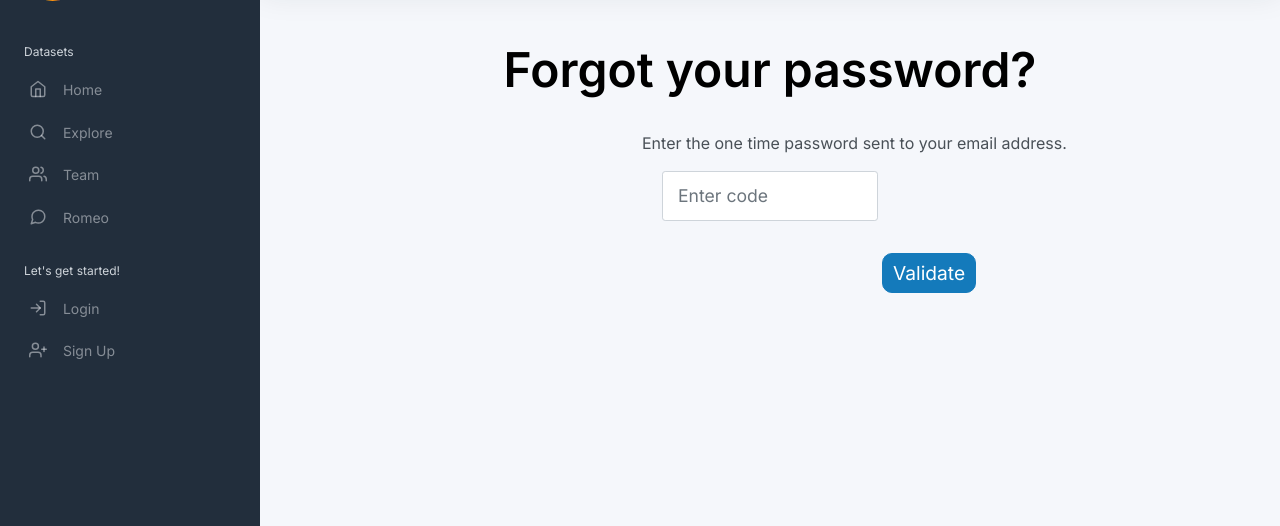
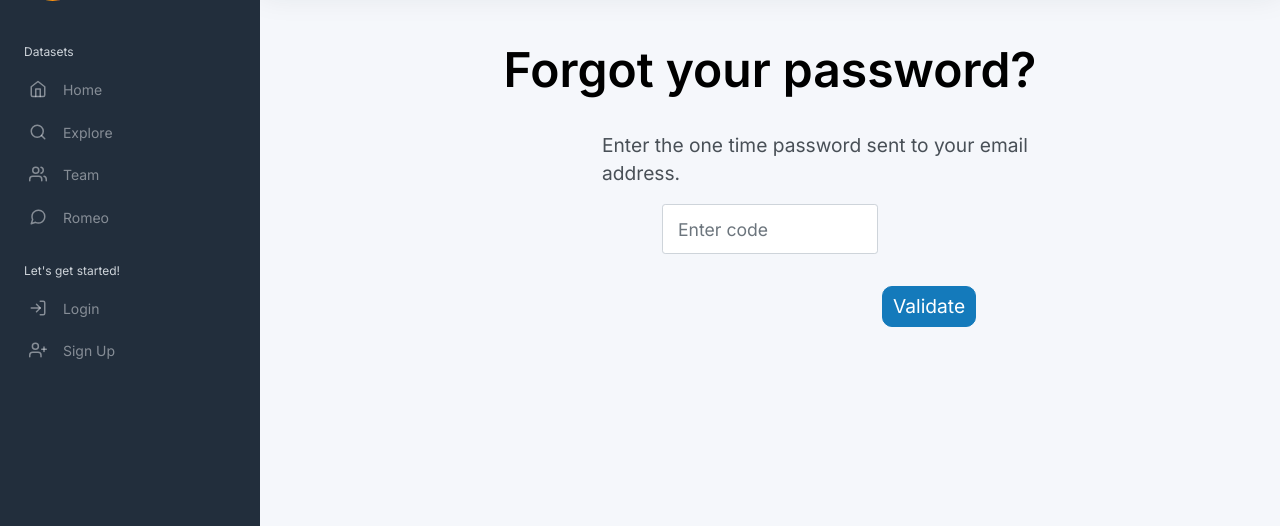
Before and after one commit to davidgonmar/uvlhub-egc, a Flask app: page /forgotpassword/code-validation in a window 1280 px wide. Shown: the part 73-599 px from the top of the page. Run offline with Flask 3, Linux system fonts and the light colour scheme; parts of the project's set-up code (start-up, migrations or seed data) failed here and were passed over; some libraries are stand-ins or nearby versions.

Commit message:
style(validate-code-for-reset-password): adjust font size and adjust location of the error message in validatecode_form.html #9

```diff
--- a/app/modules/auth/templates/auth/validatecode_form.html
+++ b/app/modules/auth/templates/auth/validatecode_form.html
@@ -11,7 +11,7 @@
     <div class="col-12 col-md-6 col-lg-6">
 
         <div class="mt-3 mb-3">
-            <div  class="col-12" style="font-size: 1rem; margin-left: 100px;">
+            <div  class="col-12" style="font-size: 1.2rem; margin-left: 60px;">
                 Enter the one time password sent to your email address.
             </div>
         </div>
@@ -30,26 +30,24 @@
                                     <div class="mb-3">
                                         {{ form.code(class="form-control input-font-large",placeholder="Enter code") }}
                                         {% for error in form.code.errors %}
-                                        <span style="color: red;">{{ error }}</span>
+                                        <span style="color: red; ">{{ error }}</span>
                                         {% endfor %}
                                     </div>
                                 </div>
 
-
-
-                            <div class="row justify-content-center">
-
+                             <div >
                                 {% if error %}
 
-                                <div class="mt-3 col-lg-6 col-12">
-                                    <span style="color: red;">{{ error }}</span>
+                                <div class="mt-3 col-12">
+                                    <span style="color: red; padding-left: 160px; font-size: 1rem;">{{ error }}</span>
                                 </div>
 
                                 {% endif %}
-
                             </div>
 
                             </div>
+                            <div class="mt-3"></div>
+
                             <div class="mt-3"></div>
                             <div class="row justify-content-end">
 
```
